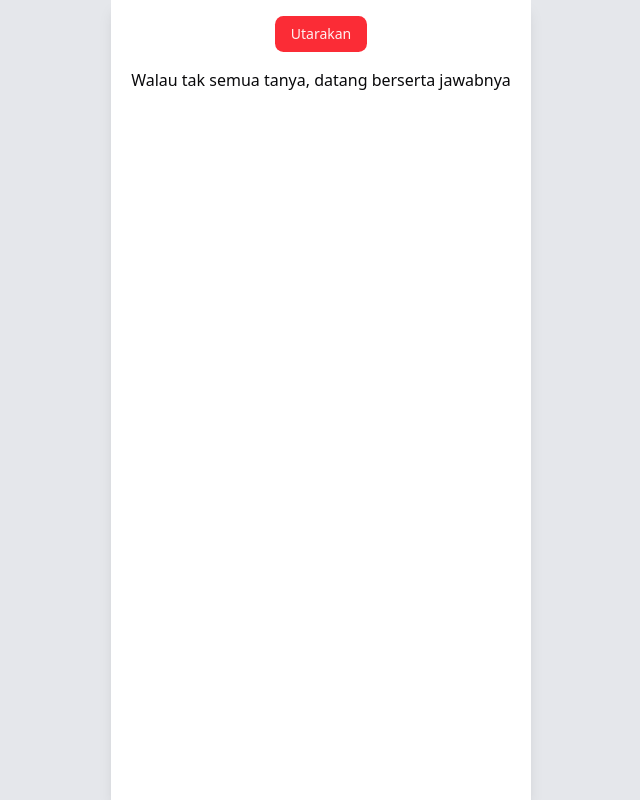
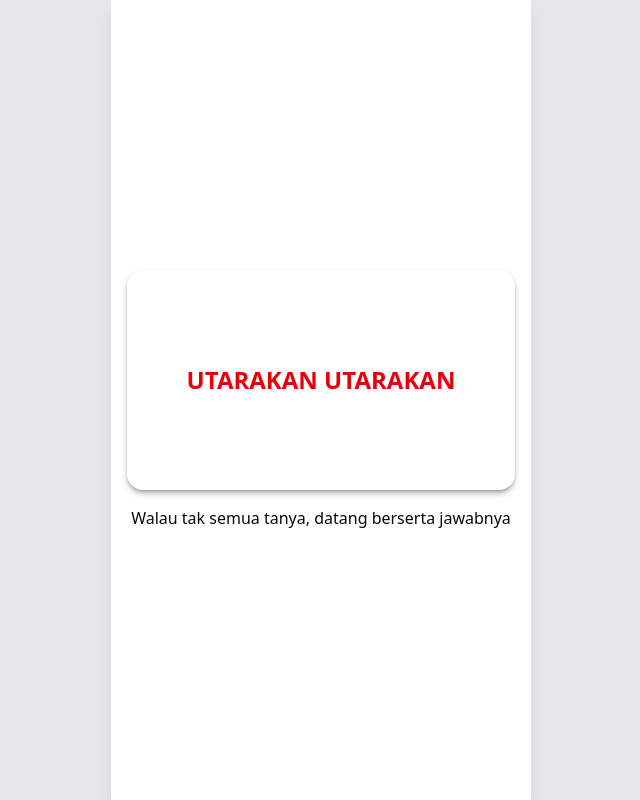
Before and after one commit to bismastr/shared-secrets-fe, a React (Vite) app: page / in a window 1280 px wide. Shown: the whole page, without its empty margins (319-959 px from the left). Built offline with nearby package versions, Linux system fonts and the light colour scheme.

Commit message:
feat: add card

```diff
--- a/src/pages/HomePage.tsx
+++ b/src/pages/HomePage.tsx
@@ -1,13 +1,13 @@
 import { AppLayout } from "@/components/layout/AppLayout";
-import { Button } from "@/components/ui/button";
+import { QuestionCard } from "@/components/QuestionCard";
 
 
 const HomePage = () => {
     return (
         <div>
             <AppLayout>
-                <div className="flex flex-col gap-4 items-center">
-                    <Button variant="default">Utarakan</Button>
+                <div className="flex flex-col gap-4 items-center justify-center h-full">
+                    <QuestionCard question="UTARAKAN UTARAKAN" className=" w-full" />
                     <div>Walau tak semua tanya, datang berserta jawabnya</div>
                 </div>
             </AppLayout>
```
